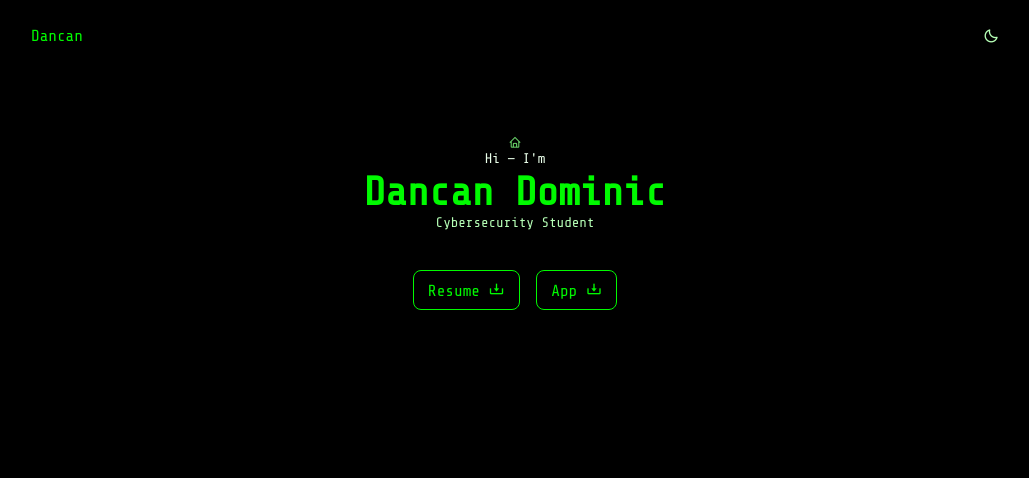
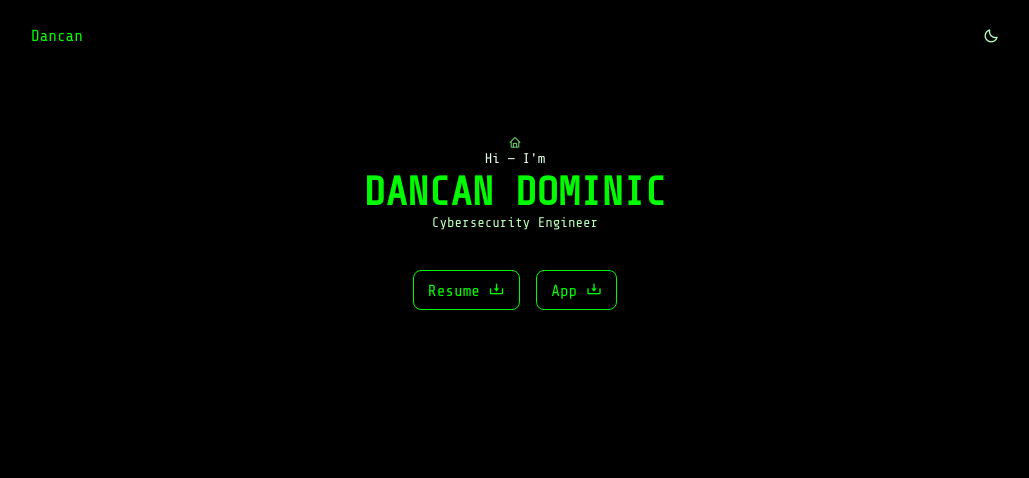
Before and after one commit to funbinet/dancan, a website: page index.html in a window 1280 px wide. Shown: the top 478 px of the page, without its empty margins (125-1154 px from the left). Drawn offline with nearby package versions, Linux system fonts and the light colour scheme.

Commit message:
Update index.html

```diff
--- a/index.html
+++ b/index.html
@@ -103,8 +103,8 @@
                         <i class='bx bx-home'></i>
                     </span>
                     <span class="home__greeting">Hi — I'm</span>
-                    <h1 class="home__name">Dancan Dominic</h1>
-                    <h3 class="home__education">Cybersecurity Student</h3>
+                    <h1 class="home__name">DANCAN DOMINIC</h1>
+                    <h3 class="home__education">Cybersecurity Engineer</h3>
 
                     <div class="home__button">
                         <a download="" href="assets/img/dancan-Cv.pdf" class="button button--ghost">
```
